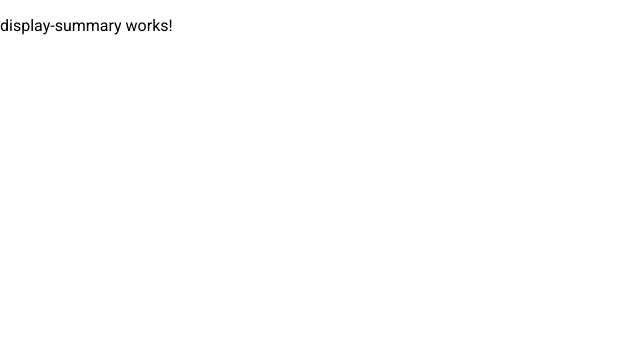
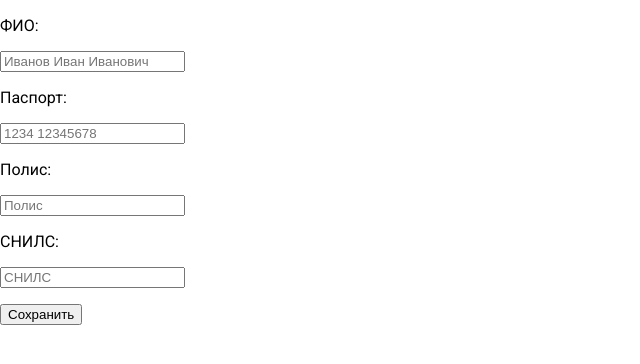
Before and after one commit to asurkis/leadersofdigital-hackaton-2021, an Angular app in the folder frontend/: page / in a window 1280 px wide. Shown: the top 364 px of the page, without its empty margins (0-640 px from the left). Built offline with nearby package versions, Linux system fonts and the light colour scheme.

Commit message:
Add form for general info

```diff
--- a/frontend/src/app/app.component.html
+++ b/frontend/src/app/app.component.html
@@ -1 +1 @@
-<app-display-summary></app-display-summary>
+<app-form-general-info></app-form-general-info>
--- a/frontend/src/app/app.module.ts
+++ b/frontend/src/app/app.module.ts
@@ -9,6 +9,7 @@ import { DisplaySummaryComponent } from './display-summary/display-summary.compo
 import { FormGeneralInfoComponent } from './form-general-info/form-general-info.component';
 import { FormChronicInfoComponent } from './form-chronic-info/form-chronic-info.component';
 import { FormSymptomsComponent } from './form-symptoms/form-symptoms.component';
+import { FormsModule } from '@angular/forms';
 
 @NgModule({
   declarations: [
@@ -26,7 +27,8 @@ import { FormSymptomsComponent } from './form-symptoms/form-symptoms.component';
       // or after 30 seconds (whichever comes first).
       registrationStrategy: 'registerWhenStable:30000'
     }),
-    BrowserAnimationsModule
+    BrowserAnimationsModule,
+    FormsModule
   ],
   providers: [],
   bootstrap: [AppComponent]
--- a/frontend/src/app/form-general-info/form-general-info.component.html
+++ b/frontend/src/app/form-general-info/form-general-info.component.html
@@ -1 +1,13 @@
-<p>form-general-info works!</p>
+<p>ФИО:</p>
+<p><input id="fullName" [(ngModel)]="service.fullName" placeholder="Иванов Иван Иванович"></p>
+
+<p>Паспорт:</p>
+<p><input id="passport" [(ngModel)]="service.passport" placeholder="1234 12345678"></p>
+
+<p>Полис:</p>
+<p><input id="policy" [(ngModel)]="service.policy" placeholder="Полис"></p>
+
+<p>СНИЛС:</p>
+<p><input id="snils" [(ngModel)]="service.snils" placeholder="СНИЛС"></p>
+
+<p><button>Сохранить</button></p>
--- a/frontend/src/app/form-general-info/form-general-info.component.ts
+++ b/frontend/src/app/form-general-info/form-general-info.component.ts
@@ -1,4 +1,5 @@
 import { Component, OnInit } from '@angular/core';
+import { GeneralInfoService } from '../general-info.service';
 
 @Component({
   selector: 'app-form-general-info',
@@ -7,7 +8,7 @@ import { Component, OnInit } from '@angular/core';
 })
 export class FormGeneralInfoComponent implements OnInit {
 
-  constructor() { }
+  constructor(public service: GeneralInfoService) { }
 
   ngOnInit(): void {
   }
--- /dev/null
+++ b/frontend/src/app/general-info.service.ts
@@ -0,0 +1,13 @@
+import { Injectable } from '@angular/core';
+
+@Injectable({
+  providedIn: 'root'
+})
+export class GeneralInfoService {
+  public fullName: string = '';
+  public passport: string = '';
+  public policy: string = '';
+  public snils: string = '';
+
+  constructor() { }
+}
```
Also changed, not shown: 1 other file (tests, documents, lock files or other folders).
